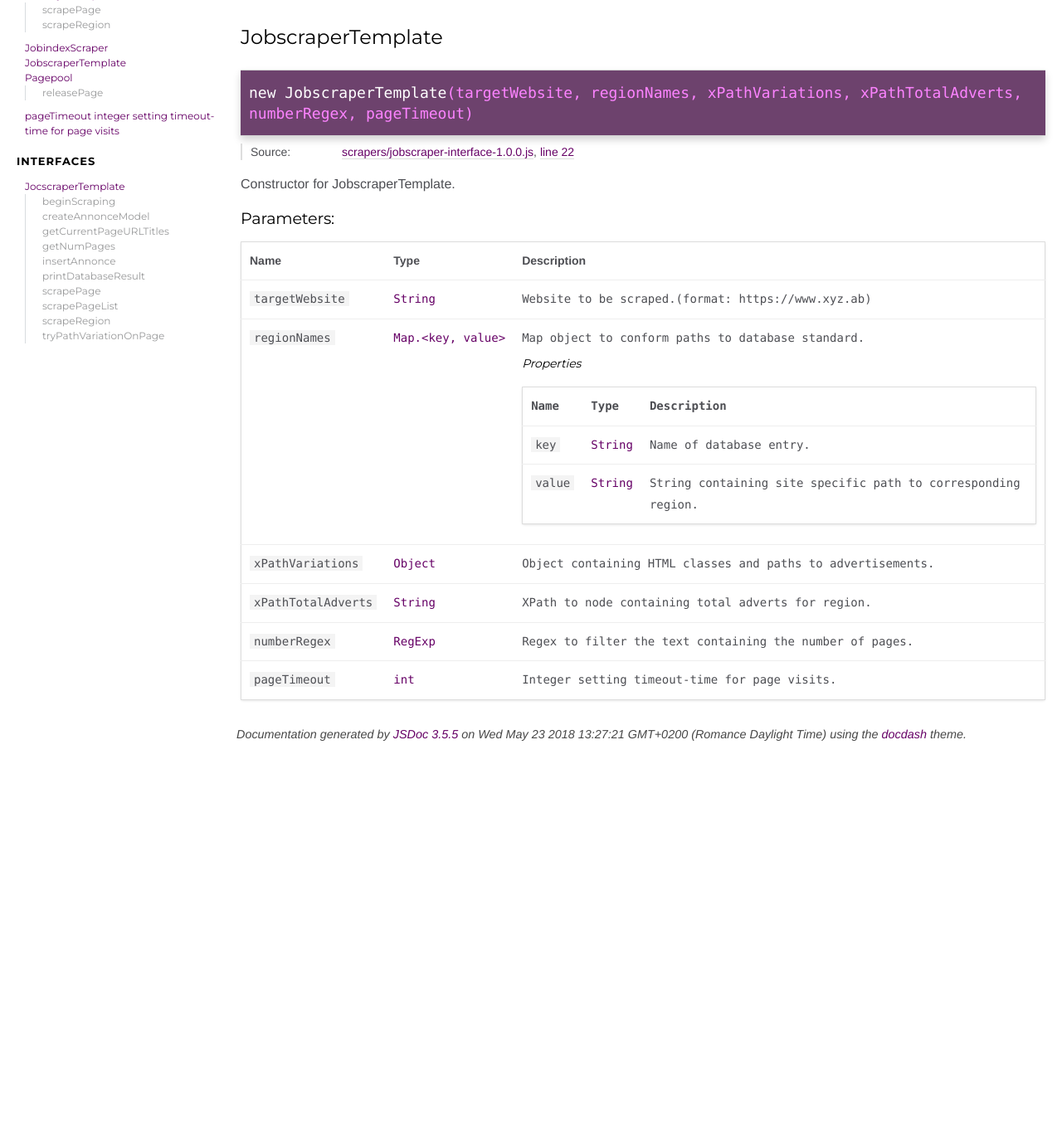
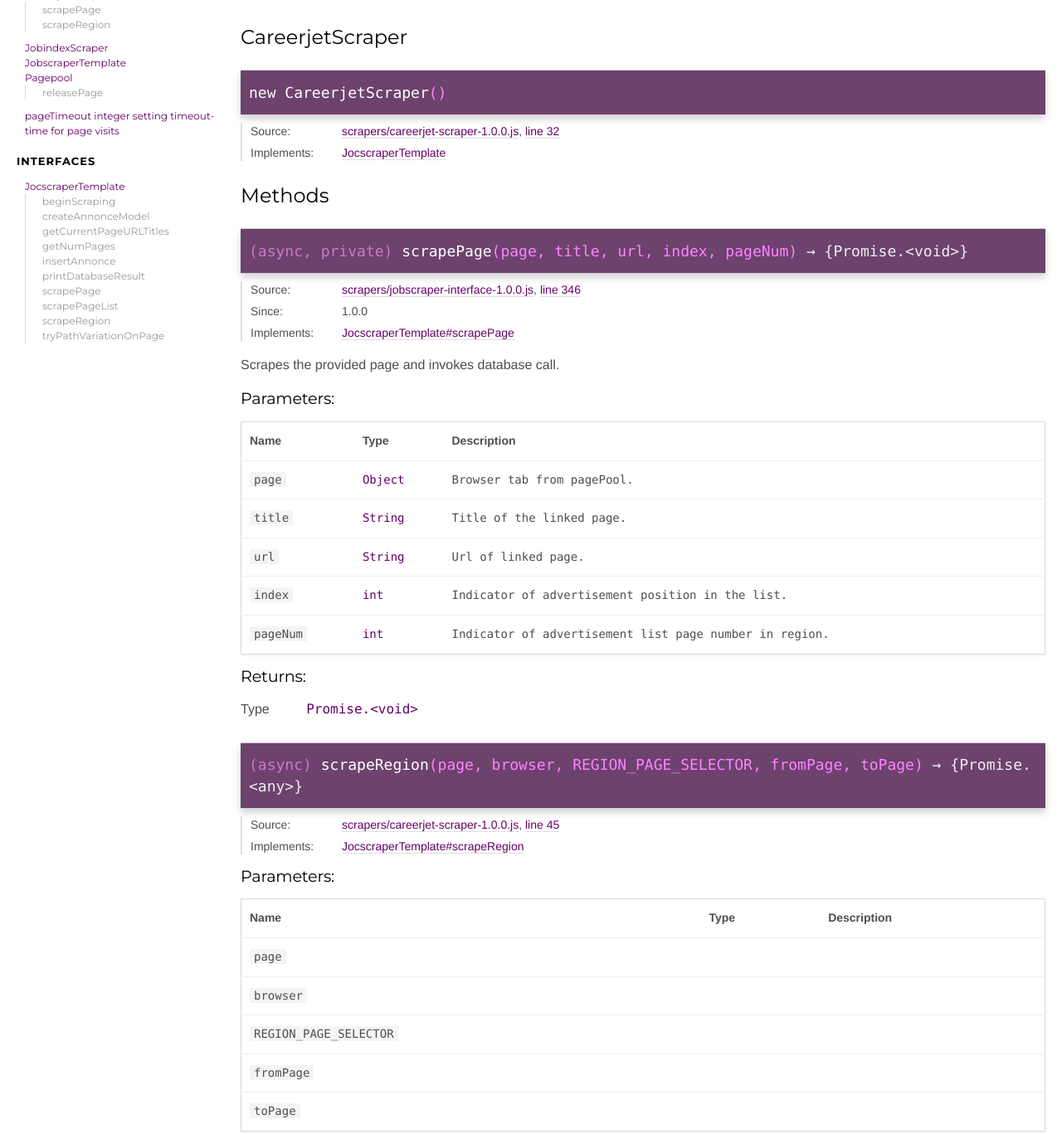
Before and after one commit to saphyron/HypeCrawler, a website: page docs/CareerjetScraper.html in a window 1280 px wide. Shown: the part 90-1457 px from the top of the page at 83% size. Before the commit the page ends 1003 px from the top, so only its background shows below. Drawn offline with Linux system fonts and the light colour scheme.

Commit message:
- Added docdash docs.

```diff
--- a/docs/JobscraperTemplate.html
+++ b/docs/CareerjetScraper.html
@@ -2,7 +2,7 @@
 <html lang="en">
 <head>
     <meta charset="utf-8">
-    <title>JobscraperTemplate - Documentation</title>
+    <title>CareerjetScraper - Documentation</title>
 
     <script src="scripts/prettify/prettify.js"></script>
     <script src="scripts/prettify/lang-css.js"></script>
@@ -27,7 +27,7 @@
 
 <div id="main">
 
-    <h1 class="page-title">JobscraperTemplate</h1>
+    <h1 class="page-title">CareerjetScraper</h1>
 
 
 
@@ -40,7 +40,7 @@
 <header>
 
         <h2>
-        JobscraperTemplate
+        CareerjetScraper
         </h2>
 
 
@@ -53,7 +53,7 @@
 
 
 
-    <h4 class="name" id="JobscraperTemplate"><span class="type-signature"></span>new JobscraperTemplate<span class="signature">(targetWebsite, regionNames, xPathVariations, xPathTotalAdverts, numberRegex, pageTimeout)</span><span class="type-signature"></span></h4>
+    <h4 class="name" id="CareerjetScraper"><span class="type-signature"></span>new CareerjetScraper<span class="signature">()</span><span class="type-signature"></span></h4>
 
 
 
@@ -65,8 +65,47 @@
 
     <dt class="tag-source">Source:</dt>
     <dd class="tag-source"><ul class="dummy"><li>
-        <a href="scrapers_jobscraper-interface-1.0.0.js.html">scrapers/jobscraper-interface-1.0.0.js</a>, <a href="scrapers_jobscraper-interface-1.0.0.js.html#line22">line 22</a>
+        <a href="scrapers_careerjet-scraper-1.0.0.js.html">scrapers/careerjet-scraper-1.0.0.js</a>, <a href="scrapers_careerjet-scraper-1.0.0.js.html#line32">line 32</a>
     </li></ul></dd>
+
+
+
+
+
+
+
+
+
+
+
+
+
+    <dt class="implements">Implements:</dt>
+    <dd class="implements"><ul>
+
+            <li><a href="JocscraperTemplate.html">JocscraperTemplate</a></li>
+
+    </ul></dd>
+
+
+
+
+
+
+
+
+
+
+
+
+
+
+
+
+
+
+
+</dl>
 
 
 
@@ -97,6 +136,82 @@
 
 
 
+    </div>
+
+
+
+
+
+
+
+
+
+
+
+
+
+
+        <h3 class="subsection-title">Methods</h3>
+
+
+
+
+
+
+    <h4 class="name" id="scrapePage"><span class="type-signature">(async, private) </span>scrapePage<span class="signature">(page, title, url, index, pageNum)</span><span class="type-signature"> &rarr; {Promise.&lt;void>}</span></h4>
+
+
+
+
+
+
+<dl class="details">
+
+
+    <dt class="tag-source">Source:</dt>
+    <dd class="tag-source"><ul class="dummy"><li>
+        <a href="scrapers_jobscraper-interface-1.0.0.js.html">scrapers/jobscraper-interface-1.0.0.js</a>, <a href="scrapers_jobscraper-interface-1.0.0.js.html#line346">line 346</a>
+    </li></ul></dd>
+
+
+
+
+
+    <dt class="tag-since">Since:</dt>
+    <dd class="tag-since"><ul class="dummy"><li>1.0.0</li></ul></dd>
+
+
+
+
+
+
+
+
+
+    <dt class="implements">Implements:</dt>
+    <dd class="implements"><ul>
+
+            <li><a href="JocscraperTemplate.html#scrapePage">JocscraperTemplate#scrapePage</a></li>
+
+    </ul></dd>
+
+
+
+
+
+
+
+
+
+
+
+
+
+
+
+
+
+
 
 </dl>
 
@@ -105,7 +220,7 @@
 
 
 <div class="description">
-    Constructor for JobscraperTemplate.
+    Scrapes the provided page and invokes database call.
 </div>
 
 
@@ -143,7 +258,30 @@
 
         <tr>
 
-                <td class="name"><code>targetWebsite</code></td>
+                <td class="name"><code>page</code></td>
+
+
+            <td class="type">
+
+
+<span class="param-type">Object</span>
+
+
+
+            </td>
+
+
+
+
+
+            <td class="description last">Browser tab from pagePool.</td>
+        </tr>
+
+
+
+        <tr>
+
+                <td class="name"><code>title</code></td>
 
 
             <td class="type">
@@ -159,20 +297,20 @@
 
 
 
-            <td class="description last">Website to be scraped.(format: https://www.xyz.ab)</td>
+            <td class="description last">Title of the linked page.</td>
         </tr>
 
 
 
         <tr>
 
-                <td class="name"><code>regionNames</code></td>
+                <td class="name"><code>url</code></td>
 
 
             <td class="type">
 
 
-<span class="param-type">Map.&lt;key, value></span>
+<span class="param-type">String</span>
 
 
 
@@ -182,8 +320,166 @@
 
 
 
-            <td class="description last">Map object to conform paths to database standard.
-                <h6>Properties</h6>
+            <td class="description last">Url of linked page.</td>
+        </tr>
+
+
+
+        <tr>
+
+                <td class="name"><code>index</code></td>
+
+
+            <td class="type">
+
+
+<span class="param-type">int</span>
+
+
+
+            </td>
+
+
+
+
+
+            <td class="description last">Indicator of advertisement position in the list.</td>
+        </tr>
+
+
+
+        <tr>
+
+                <td class="name"><code>pageNum</code></td>
+
+
+            <td class="type">
+
+
+<span class="param-type">int</span>
+
+
+
+            </td>
+
+
+
+
+
+            <td class="description last">Indicator of advertisement list page number in region.</td>
+        </tr>
+
+
+    </tbody>
+</table>
+
+
+
+
+
+
+
+
+
+
+
+
+
+
+<h5>Returns:</h5>
+
+
+
+
+<dl class="param-type">
+    <dt>
+        Type
+    </dt>
+    <dd>
+
+<span class="param-type">Promise.&lt;void></span>
+
+
+    </dd>
+</dl>
+
+
+
+
+
+
+
+
+
+    <h4 class="name" id="scrapeRegion"><span class="type-signature">(async) </span>scrapeRegion<span class="signature">(page, browser, REGION_PAGE_SELECTOR, fromPage, toPage)</span><span class="type-signature"> &rarr; {Promise.&lt;any>}</span></h4>
+
+
+
+
+
+
+<dl class="details">
+
+
+    <dt class="tag-source">Source:</dt>
+    <dd class="tag-source"><ul class="dummy"><li>
+        <a href="scrapers_careerjet-scraper-1.0.0.js.html">scrapers/careerjet-scraper-1.0.0.js</a>, <a href="scrapers_careerjet-scraper-1.0.0.js.html#line45">line 45</a>
+    </li></ul></dd>
+
+
+
+
+
+
+
+
+
+
+
+
+
+    <dt class="implements">Implements:</dt>
+    <dd class="implements"><ul>
+
+            <li><a href="JocscraperTemplate.html#scrapeRegion">JocscraperTemplate#scrapeRegion</a></li>
+
+    </ul></dd>
+
+
+
+
+
+
+
+
+
+
+
+
+
+
+
+
+
+
+
+</dl>
+
+
+
+
+
+
+
+
+
+
+
+
+
+
+
+    <h5>Parameters:</h5>
 
 
 <table class="params">
@@ -208,15 +504,10 @@
 
         <tr>
 
-                <td class="name"><code>key</code></td>
+                <td class="name"><code>page</code></td>
 
 
             <td class="type">
-
-
-<span class="param-type">String</span>
-
-
 
             </td>
 
@@ -224,22 +515,17 @@
 
 
 
-            <td class="description last">Name of database entry.</td>
+            <td class="description last"></td>
         </tr>
 
 
 
         <tr>
 
-                <td class="name"><code>value</code></td>
+                <td class="name"><code>browser</code></td>
 
 
             <td class="type">
-
-
-<span class="param-type">String</span>
-
-
 
             </td>
 
@@ -247,29 +533,17 @@
 
 
 
-            <td class="description last">String containing site specific path to corresponding region.</td>
-        </tr>
-
-
-    </tbody>
-</table>
-
-            </td>
+            <td class="description last"></td>
         </tr>
 
 
 
         <tr>
 
-                <td class="name"><code>xPathVariations</code></td>
+                <td class="name"><code>REGION_PAGE_SELECTOR</code></td>
 
 
             <td class="type">
-
-
-<span class="param-type">Object</span>
-
-
 
             </td>
 
@@ -277,22 +551,17 @@
 
 
 
-            <td class="description last">Object containing HTML classes and paths to advertisements.</td>
+            <td class="description last"></td>
         </tr>
 
 
 
         <tr>
 
-                <td class="name"><code>xPathTotalAdverts</code></td>
+                <td class="name"><code>fromPage</code></td>
 
 
             <td class="type">
-
-
-<span class="param-type">String</span>
-
-
 
             </td>
 
@@ -300,22 +569,17 @@
 
 
 
-            <td class="description last">XPath to node containing total adverts for region.</td>
+            <td class="description last"></td>
         </tr>
 
 
 
         <tr>
 
-                <td class="name"><code>numberRegex</code></td>
+                <td class="name"><code>toPage</code></td>
 
 
             <td class="type">
-
-
-<span class="param-type">RegExp</span>
-
-
 
             </td>
 
@@ -323,30 +587,7 @@
 
 
 
-            <td class="description last">Regex to filter the text containing the number of pages.</td>
-        </tr>
-
-
-
-        <tr>
-
-                <td class="name"><code>pageTimeout</code></td>
-
-
-            <td class="type">
-
-
-<span class="param-type">int</span>
-
-
-
-            </td>
-
-
-
-
-
-            <td class="description last">Integer setting timeout-time for page visits.</td>
+            <td class="description last"></td>
         </tr>
 
 
@@ -366,18 +607,22 @@
 
 
 
-
-
-
-    </div>
+<h5>Returns:</h5>
 
 
 
 
+<dl class="param-type">
+    <dt>
+        Type
+    </dt>
+    <dd>
+
+<span class="param-type">Promise.&lt;any></span>
 
 
-
-
+    </dd>
+</dl>
 
 
 
@@ -400,7 +645,7 @@
 <br class="clear">
 
 <footer>
-    Documentation generated by <a href="https://github.com/jsdoc3/jsdoc">JSDoc 3.5.5</a> on Wed May 23 2018 13:27:21 GMT+0200 (Romance Daylight Time) using the <a href="https://github.com/clenemt/docdash">docdash</a> theme.
+    Documentation generated by <a href="https://github.com/jsdoc3/jsdoc">JSDoc 3.5.5</a> on Wed May 23 2018 13:42:15 GMT+0200 (Romance Daylight Time) using the <a href="https://github.com/clenemt/docdash">docdash</a> theme.
 </footer>
 
 <script>prettyPrint();</script>
```
Also changed, not shown: docs/JobindexScraper.html (+1 -1 lines), docs/JocscraperTemplate.html (+1 -1 lines), docs/data_general-orm-1.0.0.js.html (+1 -1 lines), docs/index.html (+1 -1 lines), docs/pageTimeout%20%20%20%20%20%20%20%20%20%20%20%20%20integer%20setting%20timeout-time%20for%20page%20visits.html (renamed from docs/Pagepool.html, +10 -150 lines), docs/scrapers_careerjet-scraper-1.0.0.js.html (+1 -1 lines), docs/scrapers_jobindex-scraper-1.0.0.js.html (+1 -1 lines), docs/scrapers_jobscraper-interface-1.0.0.js.html (+1 -1 lines), README.md.
